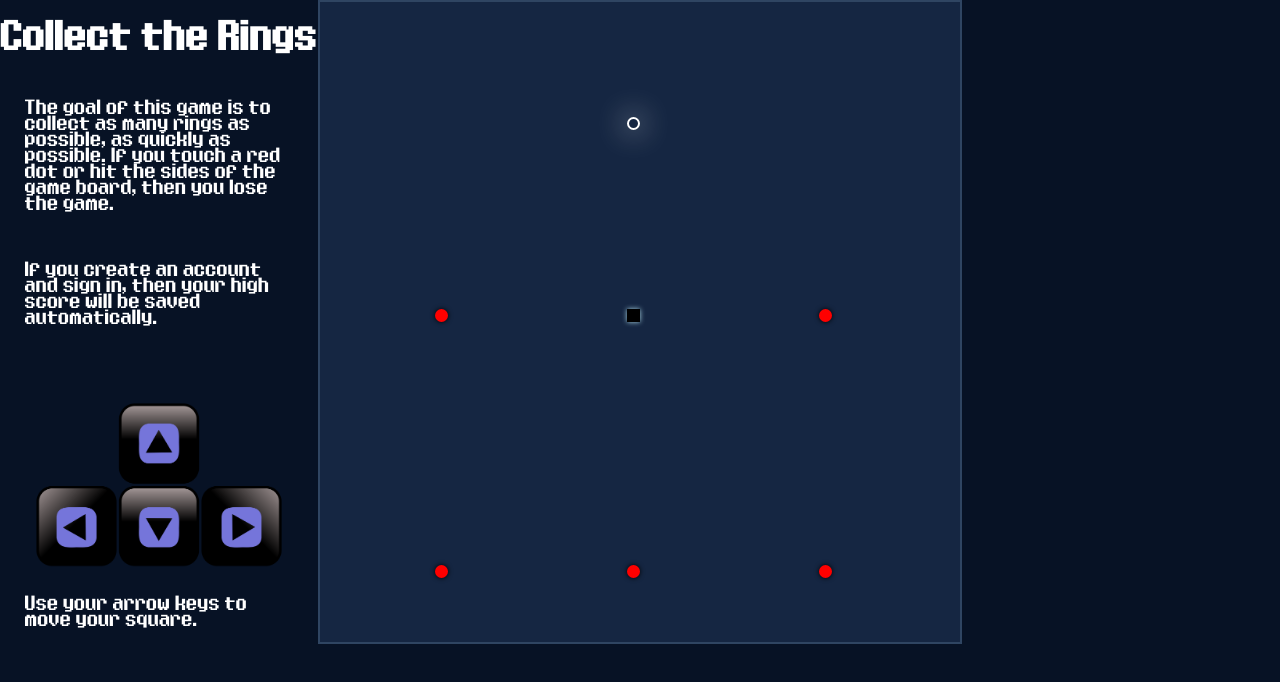
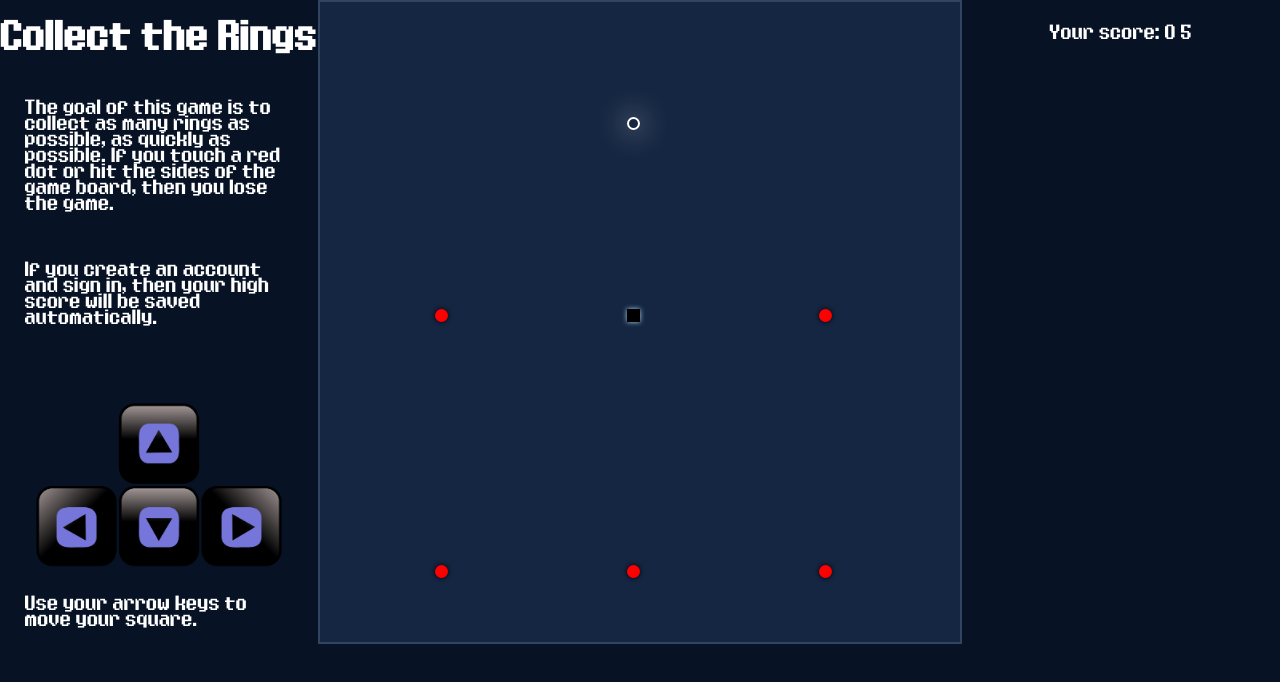
Before and after one commit to gheezl/snake-game, a plain HTML site: page index.html in a window 1280 px wide. Drawn offline with Linux system fonts and the light colour scheme.

Commit message:
Added a score board

```diff
--- a/index.html
+++ b/index.html
@@ -79,6 +79,10 @@
     .instructions {
         padding: 25px;
     }
+
+    .score-board {
+        margin-top: 25px;
+    }
 </style>
 <script src="./javascript/game.js" defer type="module"></script>
 
@@ -94,12 +98,17 @@
         </span>
         <img class="arrows" src="Arrow_keys.svg.png" width="250px" />
         <span class="instructions">Use your arrow keys to move your square.</span>
+
     </header>
 
     <div id="game-board"></div>
 
     <div class="other">
-
+        <div class="score-board">
+            <span>Your score:</span>
+            <span id="score"></span>
+            <span id="time"></span>
+        </div>
     </div>
 </body>
 
--- a/javascript/food.js
+++ b/javascript/food.js
@@ -17,6 +17,8 @@ const getRandomFoodPosition = () => {
 
 let foodPosition = getRandomFoodPosition()
 export let time = 0
+export let score = 0
+
 
 // this function moves the food and obsticale locations after the snake eats the food
 
@@ -28,20 +30,23 @@ export const updateFood = () => {
         obsticalePositions[2] = randomGridPosition()
         obsticalePositions[3] = randomGridPosition()
         obsticalePositions[4] = randomGridPosition()
+        console.log(time)
+        score += (10 - time)
         time = 0
+        interval()
     }
+
 }
 
 // this is the timer
 
 
 export const myTimer = () => {
-    time += 1
-    console.log(time)
+    time = time + 1
     return
 }
 
-setInterval(myTimer(), 1000)
+let interval = setInterval(myTimer, 1000)
 
 // this creates the food
 
--- a/javascript/game.js
+++ b/javascript/game.js
@@ -2,6 +2,7 @@ import { SNAKE_SPEED, updateSnake, drawSnake, getSnakeHead } from "./snake.js"
 import { updateFood, drawFood } from "./food.js"
 import { drawObsticale, checkObsticale } from "./obsticales.js"
 import { outSideGrid } from "./grid.js"
+import { displayScore } from "./score.js"
 
 let lastRenderTime = 0
 let gameOver = false
@@ -23,11 +24,12 @@ const main = (currentTime) => {
     if (secondsSinceLastRender < 1 / SNAKE_SPEED) return
 
     lastRenderTime = currentTime
-    console.log("hi")
+    // console.log("hi")
 
     update()
     draw()
     checkDeath()
+    displayScore()
 }
 
 // initial run of the game loop
--- a/javascript/score.js
+++ b/javascript/score.js
@@ -1 +1,8 @@
-import { time } from "./food.js"
+import { score, time } from "./food.js"
+const scoreBoard = document.getElementById("score")
+const timeBoard = document.getElementById("time")
+
+export const displayScore = () => {
+    scoreBoard.innerHTML = score.toString()
+    timeBoard.innerHTML = time.toString()
+}
```
